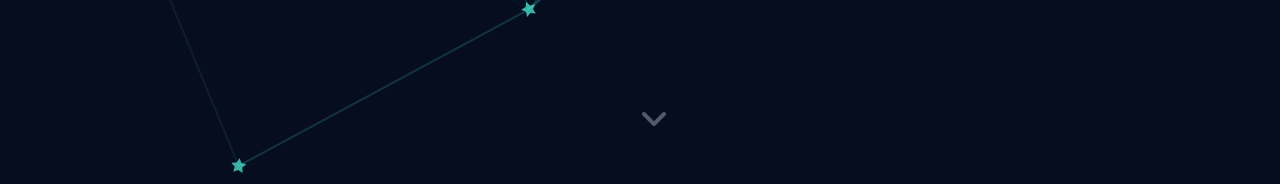
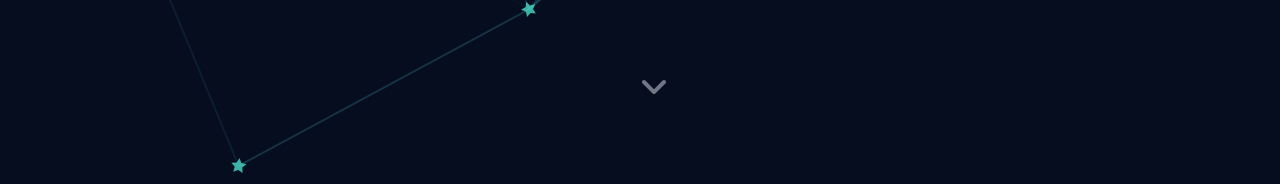
Before and after one commit to jonathanguyen21/Portfolio-Website, a React (Vite) app: page / in a window 1280 px wide. Shown: the part 604-788 px from the top of the page. Built offline with nearby package versions, Linux system fonts and the light colour scheme.

Commit message:
QA Updates

```diff
--- a/components/Hero.jsx
+++ b/components/Hero.jsx
@@ -29,7 +29,7 @@ const arrowVariants = {
     opacity: 0,
   },
   visible: {
-    opacity: 1,
+    opacity: [0.2, 1],
     transition: {
       delay: 1.5,
       duration: 2,
@@ -47,7 +47,8 @@ function scrollToAbout() {
 function Hero() {
   return (
     <>
-      <StarParticles className="particles" />
+      <div className="hero__container">
+        <StarParticles />
         <motion.section animate={{ y: -30 }} className="hero">
           <a href="#" className="hero__name">
             <motion.h1
@@ -59,7 +60,11 @@ function Hero() {
               Jonathan Nguyen
             </motion.h1>
           </a>
-        <motion.h2 variants={headerVariants} initial="hidden" animate="visible">
+          <motion.h2
+            variants={headerVariants}
+            initial="hidden"
+            animate="visible"
+          >
             Software Engineer
           </motion.h2>
           <Skills />
@@ -72,6 +77,7 @@ function Hero() {
             <FontAwesomeIcon icon={faAngleDown} className="hero__down-arrow" />
           </motion.a>
         </motion.section>
+      </div>
     </>
   );
 }
--- a/components/StarParticles.jsx
+++ b/components/StarParticles.jsx
@@ -18,8 +18,8 @@ export default function StarParticles() {
       init={particlesInit}
       options={{
         fullScreen: {
-          enable: true,
-          zIndex: 1,
+          enable: false,
+          zIndex: -1,
         },
         particles: {
           number: {
--- a/src/App.css
+++ b/src/App.css
@@ -2,8 +2,8 @@
 @import "animate.css";
 
 body {
-    /* rgb(15, 27, 56); */
-    background-color: rgb(6, 13, 30);
+    /* rgb(6, 13, 30); */
+    background: rgb(6, 13, 30);
     color: rgb(226, 232, 240);
     font-family: Inter, Arial, Helvetica, sans-serif;
     font-size: 1rem;
@@ -66,9 +66,8 @@ a:hover {
 
 .navbar__list__item {
     margin: 0 1rem;
-    border-bottom: 1px solid #222;
+    /*border-bottom: 1px solid #222;*/
 }
-
 
 @media screen and (max-width: 768px) {
     .navbar {
@@ -86,6 +85,22 @@ a:hover {
     text-align: center;
     justify-content: center;
     height: 100vh;
+}
+
+.hero__container {
+    position: relative;
+}
+
+.particles {
+    height: 100vh;
+    width: 100vw;
+}
+
+.hero {
+    height: 100%;
+    width: 100%;
+    position: absolute;
+    bottom: 0
 }
 
 .hero h1 {
@@ -108,10 +123,15 @@ a:hover {
 }
 
 .hero__down-arrow {
-    border-radius: 50%;
-    bottom: 2rem;
+    bottom: 4rem;
     font-size: 2rem;
     position: absolute;
+}
+
+@media screen and (min-width: 768px) {
+    .hero__down-arrow {
+        font-size: 2rem;
+    }
 }
 
 /* Container */
@@ -366,12 +386,3 @@ form button {
         grid-template-columns: repeat(2, 1fr);
     }
 }
-
-/* Particles */
-
-.particles{
-    position: absolute;
-    width: 100%;
-    height: 100vh !important;
-    z-index: -1;
-}
```
Also changed, not shown: public/images/discord_bot_project.png. Lines whose indentation alone changed are shown as unchanged.
